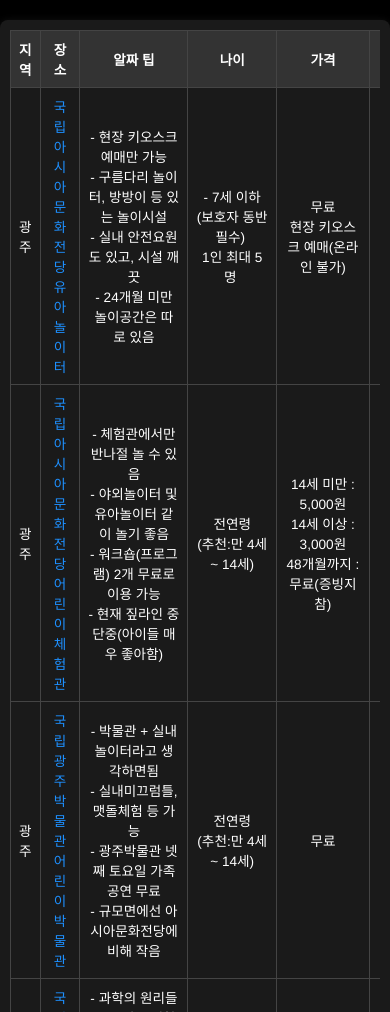
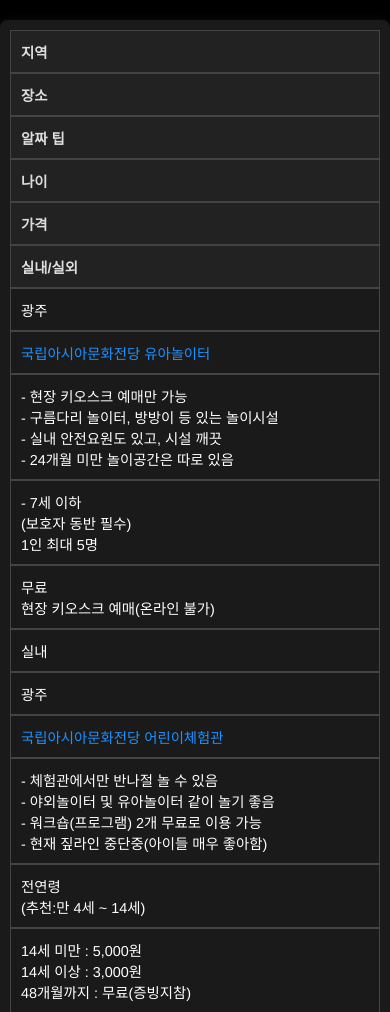
Before and after one commit to black4305/withkids, a Flask app: page / in a window 390 px wide. Shown: the part 75-1087 px from the top of the page. Run offline with Flask 3, Linux system fonts and the light colour scheme; data comes from the database, SQL or seed files in the repository; data that the repository does not hold is empty.

Commit message:
모바일 최적화 문제 해결

```diff
--- a/static/style.css
+++ b/static/style.css
@@ -99,39 +99,42 @@ td a:hover {
     right: 20px;
 }
 
+/* 모바일 반응형 스타일 */
 @media (max-width: 768px) {
-    /* 텍스트 크기 줄이기 */
-    th, td {
-        font-size: 0.85em;
+    .menu-icon {
+        display: block;
     }
 
-    /* 탭 메뉴를 세로로 정렬 */
-    ul.tabs {
+    nav {
+        display: none;
+    }
+
+    nav.open {
+        display: block;
+    }
+
+    .tabs {
         flex-direction: column;
         align-items: center;
     }
 
-    /* 콘텐츠 영역 폭 조정 */
     .content-section {
         max-width: 100%;
         padding: 10px;
         box-sizing: border-box;
     }
 
-    .menu-icon {
+    /* 테이블을 세로 형태로 변경 */
+    th, td {
         display: block;
+        text-align: left;
+        padding: 10px;
+        border-bottom: 1px solid #444;
     }
 
-    /* 네비게이션 스타일 */
-    nav.open {
-        display: block;
-    }
-
-    nav {
-        display: none; /* 기본적으로 숨기기 */
-    }
-
-    .tabs {
-        flex-direction: column;
+    th {
+        font-weight: bold;
+        color: #ddd;
+        background-color: #222;
     }
 }
```
Also changed, not shown: static/script.js (line endings or trailing spaces).
